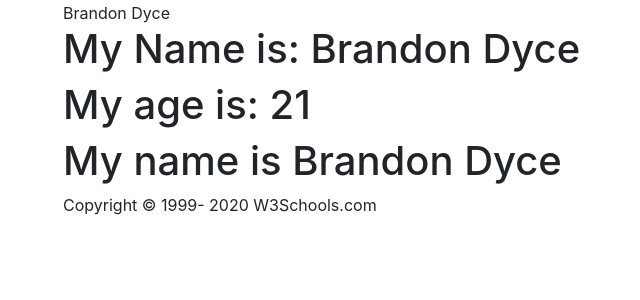
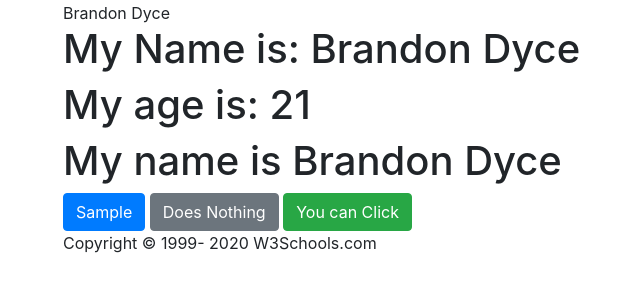
Before and after one commit to spacetoolz/php_primer, a PHP site: page / in a window 1280 px wide. Shown: the part 253-553 px from the top of the page, without its empty margins (22-662 px from the left). Run offline with PHP 8.4, Linux system fonts and the light colour scheme.

Commit message:
Update index.php
Added 3 buttons to the index page

```diff
--- a/index.php
+++ b/index.php
@@ -26,6 +26,11 @@
             // this way seems most effective - double quotes it is! (anothr way of achievig the sme )
             echo "<h1> My name is $name </h1>";
 
+
+
     ?>
+            <button type="button" class="btn btn-primary">Sample</button>
+            <button type="button" class="btn btn-secondary">Does Nothing</button>
+            <button type="button" class="btn btn-success">You can Click</button>
 
     <?php require 'includes/footer.php' ?>
```
